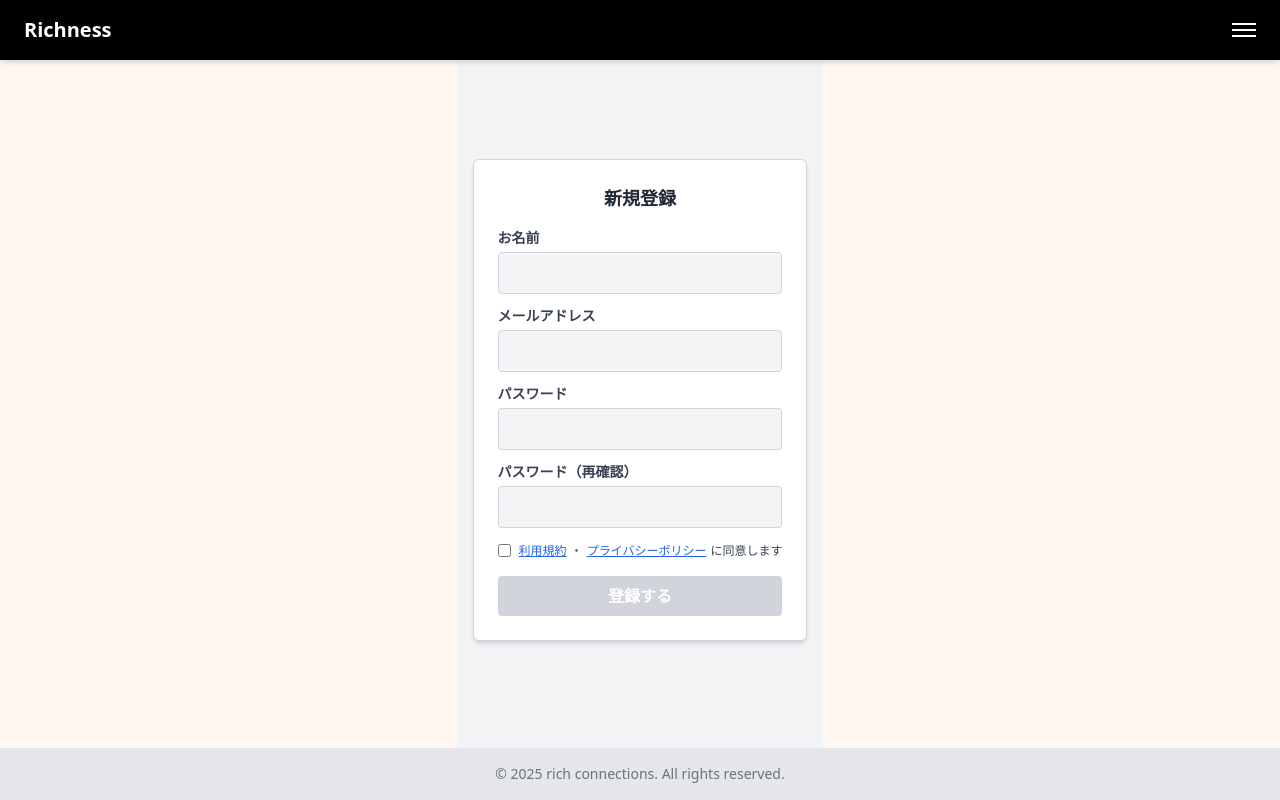
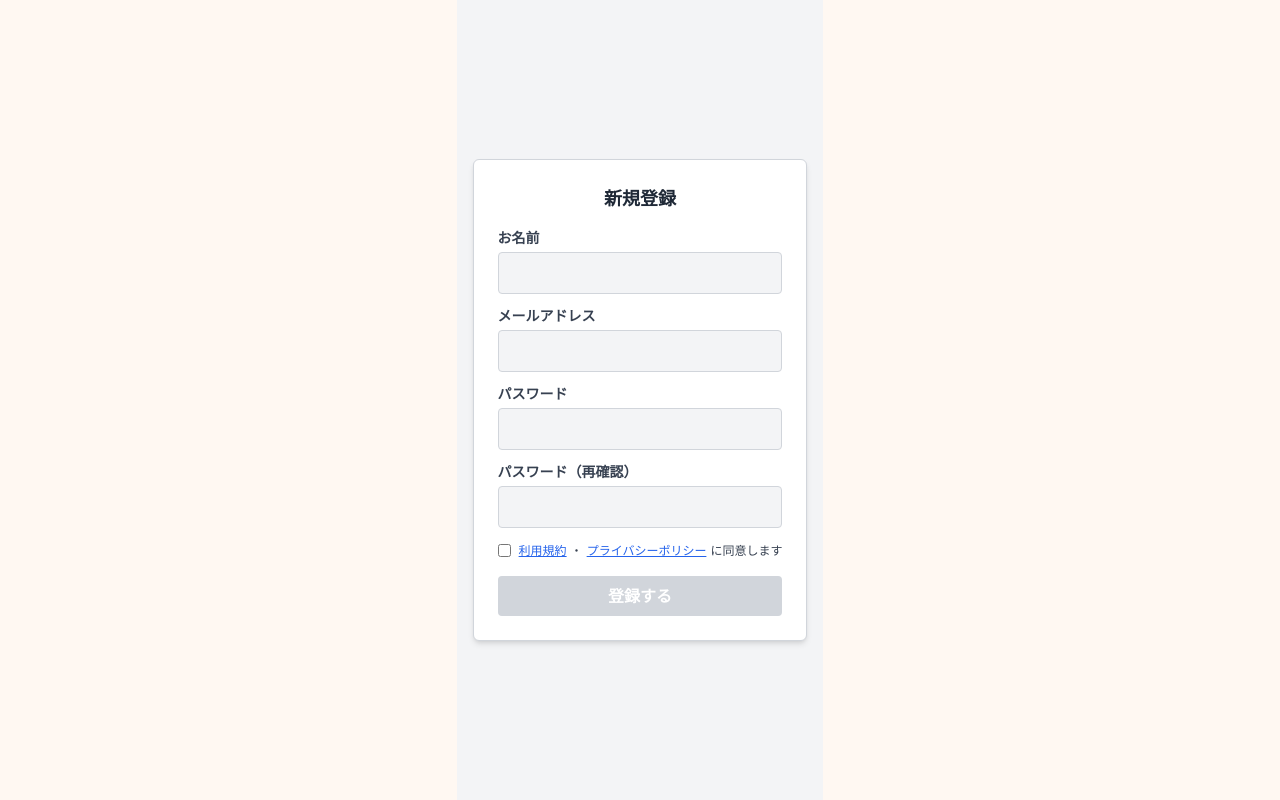
Before and after one commit to teishito/step4-richconnections-front, a Next.js app: page /signup in a window 1280 px wide. Built offline with nearby package versions, Linux system fonts and the light colour scheme.

Commit message:
Update signup.js

```diff
--- a/pages/signup.js
+++ b/pages/signup.js
@@ -1,15 +1,12 @@
-import Header from "../components/Header";
-import Footer from "../components/Footer";
+
 import Signup from "../components/Signup";
 
 export default function SignupPage() {
   return (
     <div className="min-h-screen flex flex-col bg-[#fff8f2]">
-      <Header />
       <main className="flex-grow flex justify-center items-center">
         <Signup />
       </main>
-      <Footer />
     </div>
   );
 }
```
